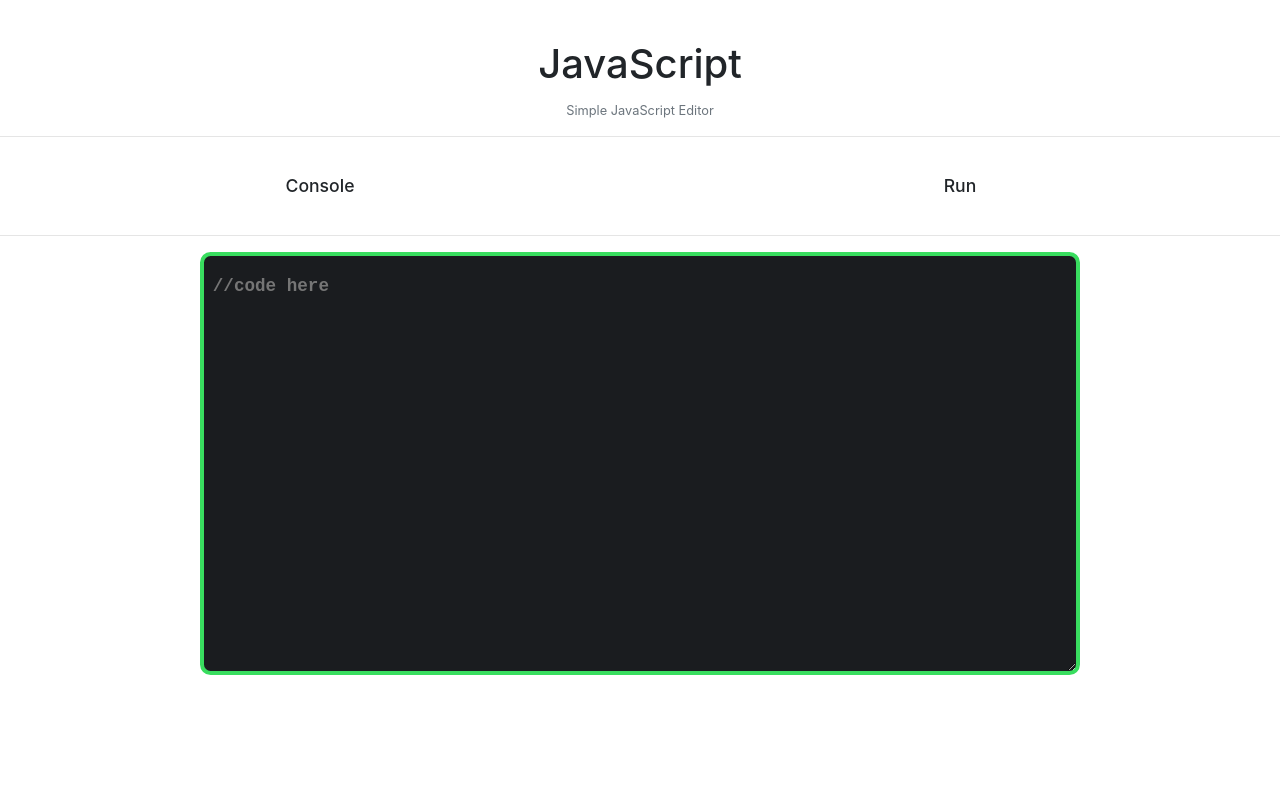
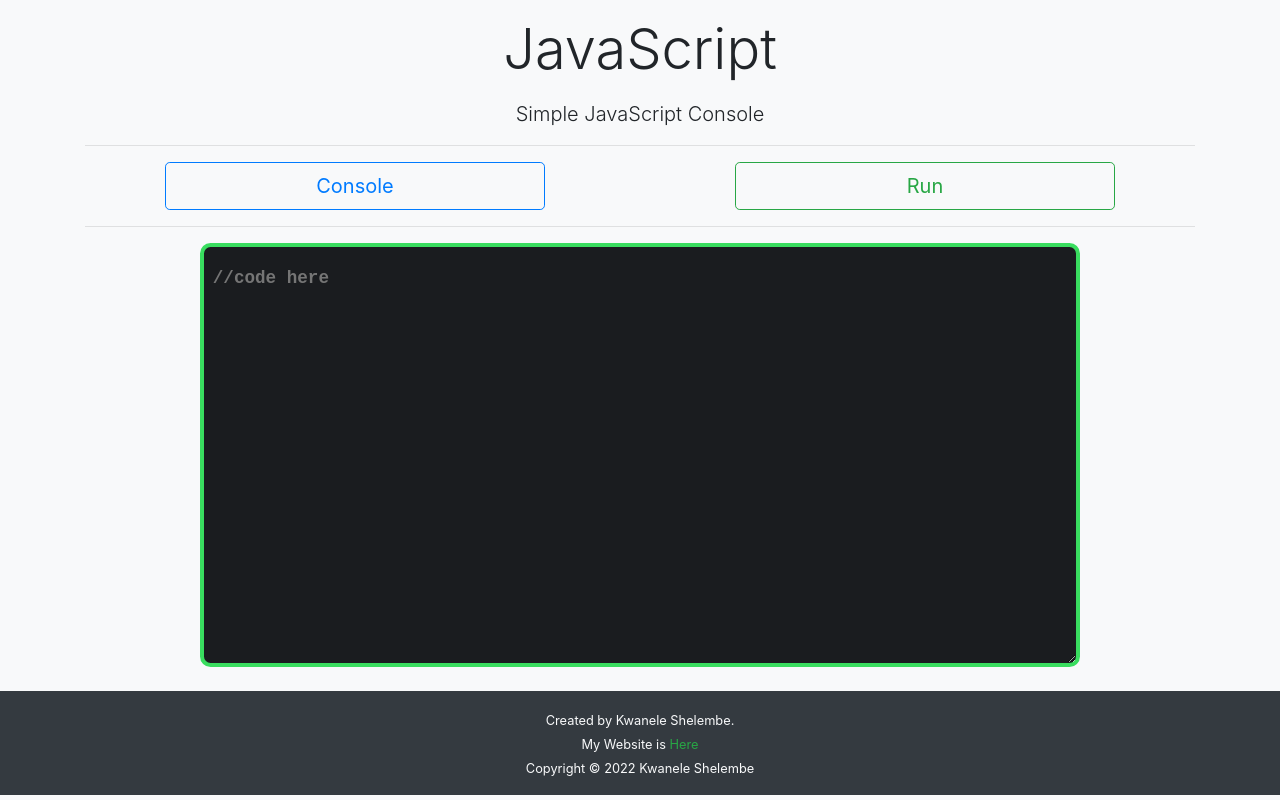
Before and after one commit to kwaneleshelembe/js-console, a plain HTML site: page index.html in a window 1280 px wide. Drawn offline with Linux system fonts and the light colour scheme.

Commit message:
added semantic elements and bootstrap classes

```diff
--- a/css/styles.css
+++ b/css/styles.css
@@ -13,17 +13,6 @@ body {
     font-family: -apple-system, BlinkMacSystemFont, 'Segoe UI', Roboto, Oxygen, Ubuntu, Cantarell, 'Open Sans', 'Helvetica Neue', sans-serif;
 }
 
-h1 {
-    text-align: center;
-    margin-top: 1em;
-}
-
-p {
-    text-align: center;
-    color: var(--gray);
-    font-size: 0.8em;
-    margin: 1em;
-}
 
 #user-options {
     text-align: center;
@@ -33,25 +22,6 @@ p {
     grid-template-columns: repeat(2, 1fr);
 }
 
-#run-btn,
-#console-btn {
-    transition: 500ms;
-    margin: 0.5em;
-    padding: 0.5em;
-    border: 2px white solid;
-    border-radius: 0.3em;
-    cursor: pointer;
-}
-
-#run-btn:hover {
-    color: var(--success);
-    border-color: var(--success);
-}
-
-#console-btn:hover {
-    color: var(--primary);
-    border-color: var(--primary);
-}
 
 #editor,
 #console-container {
--- a/index.html
+++ b/index.html
@@ -4,28 +4,40 @@
 <head>
     <meta charset="utf-8">
     <meta name="viewport" content="width=device-width, initial-scale=1">
-    <title>JavaScript Editor</title>
+    <title>JavaScript Console</title>
     <link rel="stylesheet" type="text/css" href="css/bootstrap.css">
     <link rel="stylesheet" type="text/css" href="css/styles.css">
 </head>
 
-<body>
-    <h1>JavaScript</h1>
-    <p>Simple JavaScript Editor</p>
+<body class="bg-light">
+    <header class="text-center">
+        <h1 class="display-4 m-3">JavaScript</h1>
+        <p class="lead">Simple JavaScript Console</p>
+    </header>
+
+    <main class="container">
         <hr>
-    <div id="user-options">
-        <div id="console-btn">Console</div>
-        <div id="run-btn">Run</div>
+        <div class="row">
+            <div id="console-btn" class="btn btn-outline-primary btn-lg col-4 offset-1">Console</div>
+            <div id="run-btn" class="btn btn-outline-success btn-lg col-4 offset-2">Run</div>
         </div>
         <hr>
-
         <div id="editor">
             <textarea rows="15" placeholder="//code here"></textarea>
         </div>
-
         <div id="console-container">
             <div id="console"></div>
         </div>
+    </main>
+
+    <footer class="bg-dark text-light mt-4 p-3 text-center">
+        <small>Created by Kwanele Shelembe.</small>
+        <br>
+        <small>My Website is <a class="text-success" href="https://kwaneleshelembe.github.io/portfolio/">Here</a></small>
+        <br>
+        <small >Copyright &copy; 2022 Kwanele Shelembe</small>
+    </footer>
+
     <script type="text/javascript" src="js/script.js"></script>
 </body>
 
```
Lines whose indentation alone changed are shown as unchanged.
